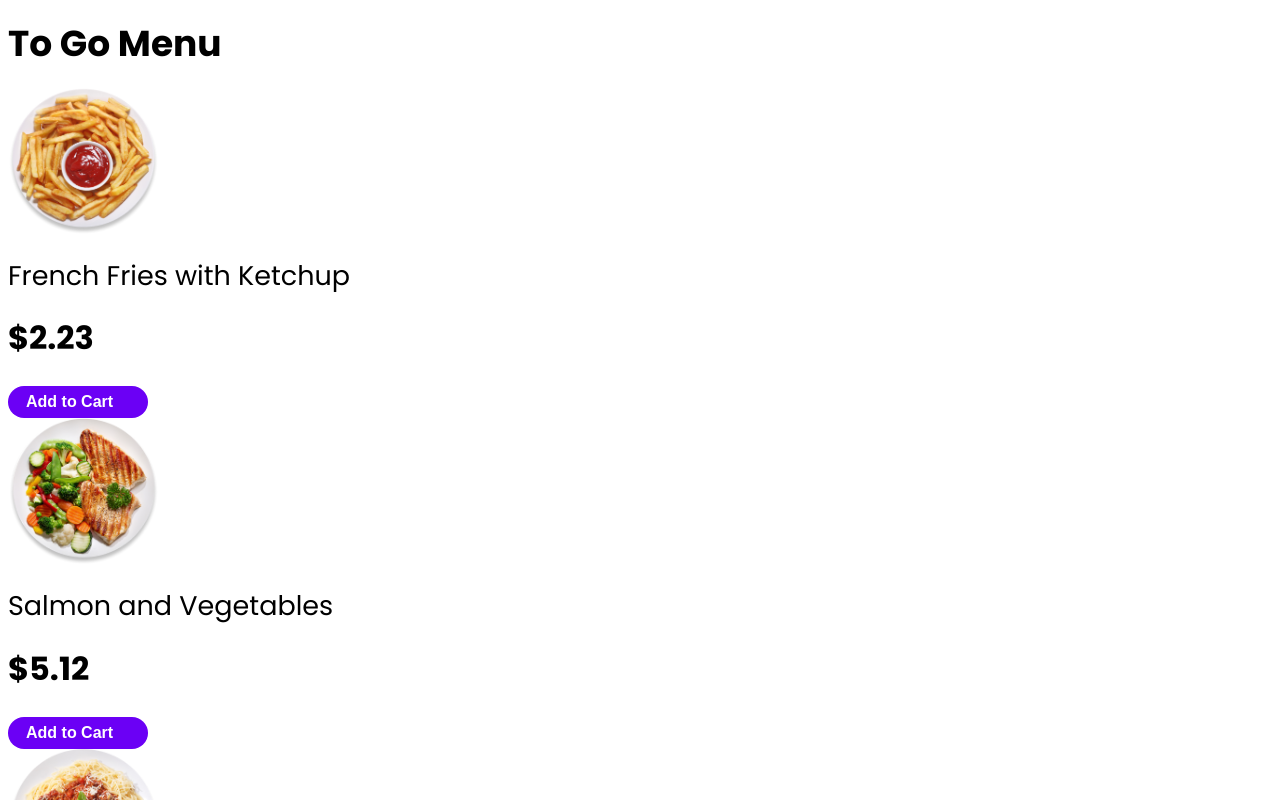
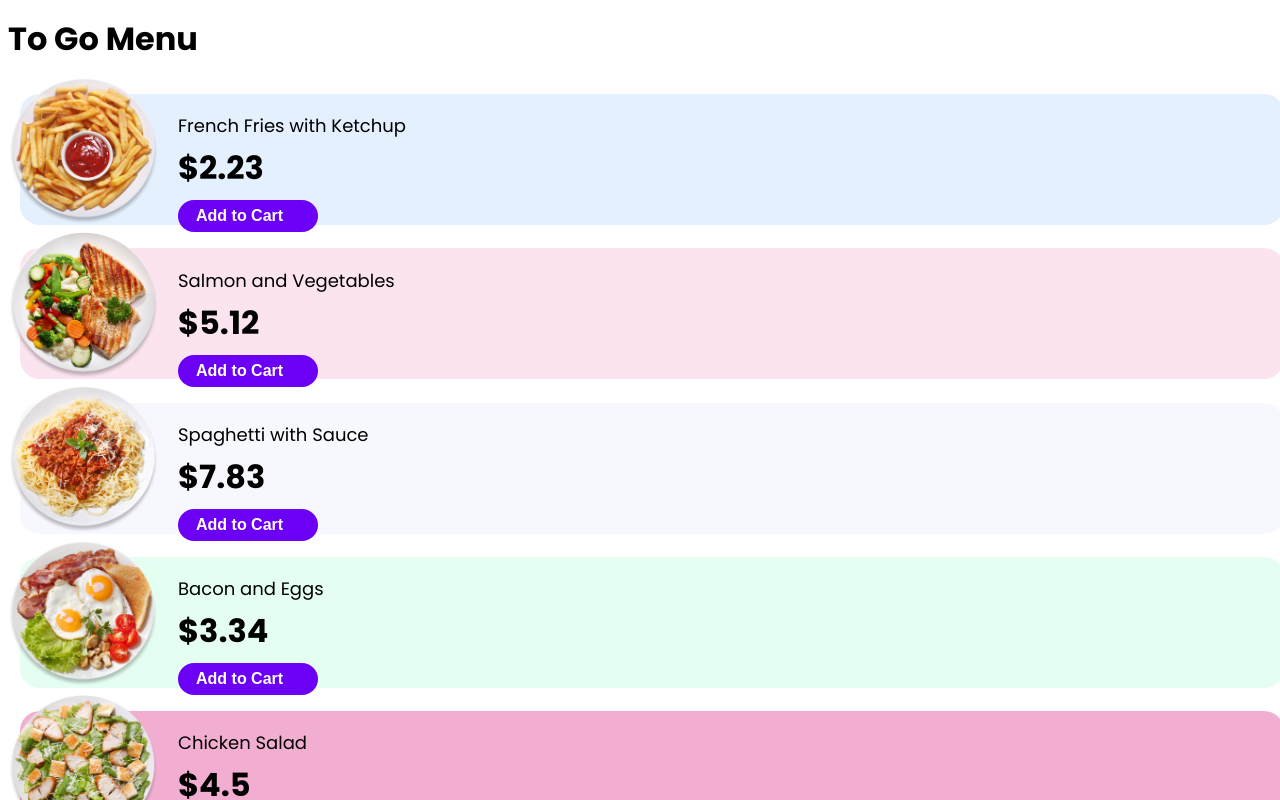
Before and after one commit to nicm42/advent-of-css-and-js, a Vue app in the folder day2/: page / in a window 1280 px wide. Shown: the top 800 px of the page. Built offline with nearby package versions, Linux system fonts and the light colour scheme.

Commit message:
Day 2: Laid out meals

```diff
--- a/day2/src/App.module.css
+++ b/day2/src/App.module.css
@@ -1,6 +1,5 @@
 .font {
   font-family: 'Poppins', sans-serif;
-  font-size: 1.125rem;
   font-weight: 400;
   line-height: 1.1;
 }
--- a/day2/src/App.vue
+++ b/day2/src/App.vue
@@ -11,6 +11,7 @@ export default {
           price: 2.23,
           image: 'src/assets/plate__french-fries.png',
           cart: 0,
+          colour: 'rgba(122, 179, 243, 0.2)',
         },
         {
           id: 2,
@@ -18,6 +19,7 @@ export default {
           price: 5.12,
           image: 'src/assets/plate__salmon-vegetables.png',
           cart: 0,
+          colour: 'rgba(233, 121, 178, 0.2)',
         },
         {
           id: 3,
@@ -25,6 +27,7 @@ export default {
           price: 7.83,
           image: 'src/assets/plate__spaghetti-meat-sauce.png',
           cart: 0,
+          colour: 'rgba(215, 215, 249, 0.2)',
         },
         {
           id: 4,
@@ -32,6 +35,7 @@ export default {
           price: 3.34,
           image: 'src/assets/plate__bacon-eggs.png',
           cart: 0,
+          colour: 'rgba(120, 247, 187, 0.2)',
         },
         {
           id: 5,
@@ -39,6 +43,7 @@ export default {
           price: 4.5,
           image: 'src/assets/plate__chicken-salad.png',
           cart: 0,
+          colour: 'rgba(233, 121, 178, 0.6)',
         },
         {
           id: 6,
@@ -46,6 +51,7 @@ export default {
           price: 2.75,
           image: 'src/assets/plate__fish-sticks-fries.png',
           cart: 0,
+          colour: '#D7D7F9',
         },
         {
           id: 7,
@@ -53,6 +59,7 @@ export default {
           price: 8.62,
           image: 'src/assets/plate__ravioli.png',
           cart: 0,
+          colour: 'rgba(122, 179, 243, 0.2)',
         },
         {
           id: 8,
@@ -60,6 +67,7 @@ export default {
           price: 6.12,
           image: 'src/assets/plate__tortellini.png',
           cart: 0,
+          colour: 'rgba(233, 121, 178, 0.2)',
         },
       ],
     };
--- a/day2/src/components/Cart.vue
+++ b/day2/src/components/Cart.vue
@@ -18,6 +18,7 @@ const props = defineProps({
   price: Number,
   image: String,
   cart: Number,
+  colour: String,
 });
 </script>
 
--- a/day2/src/components/Meal.module.css
+++ b/day2/src/components/Meal.module.css
@@ -1,3 +1,23 @@
+.meal {
+  --background-color: transparent;
+  position: relative;
+  display: flex;
+  align-items: flex-start;
+  gap: 1.25em;
+}
+
+.meal::before {
+  content: '';
+  position: absolute;
+  width: 100%;
+  height: 85%;
+  top: 1em;
+  left: 0.75em;
+  border-radius: 1.25em;
+  background-color: var(--background-color);
+  z-index: -1;
+}
+
 .image {
   width: 150px;
   max-width: 100%;
@@ -5,10 +25,15 @@
 }
 
 .name {
+  margin-top: 2.125em;
+  margin-bottom: 0.9em;
+  font-size: 1.125rem;
   font-weight: 400;
 }
 
 .price {
+  margin-top: 0;
+  margin-bottom: 0.5em;
   font-size: 2rem;
   font-weight: 700;
   line-height: 1;
--- a/day2/src/components/Meal.vue
+++ b/day2/src/components/Meal.vue
@@ -23,12 +23,14 @@ const props = defineProps({
   price: Number,
   image: String,
   cart: Number,
+  colour: String,
 });
 </script>
 
 <template>
+  <div :class="styles.meal" :style="{ '--background-color': colour }">
+    <img :class="styles.image" :src="image" :alt="name" />
     <div>
-    <img :class="styles.image" :src="image" :alt="name" />
       <h2 :class="styles.name">{{ name }}</h2>
       <p :class="styles.price">${{ price }}</p>
       <button
@@ -40,4 +42,5 @@ const props = defineProps({
         {{ hasBeenClicked ? 'In Cart' : 'Add to Cart' }}
       </button>
     </div>
+  </div>
 </template>
```
Lines whose indentation alone changed are shown as unchanged.
